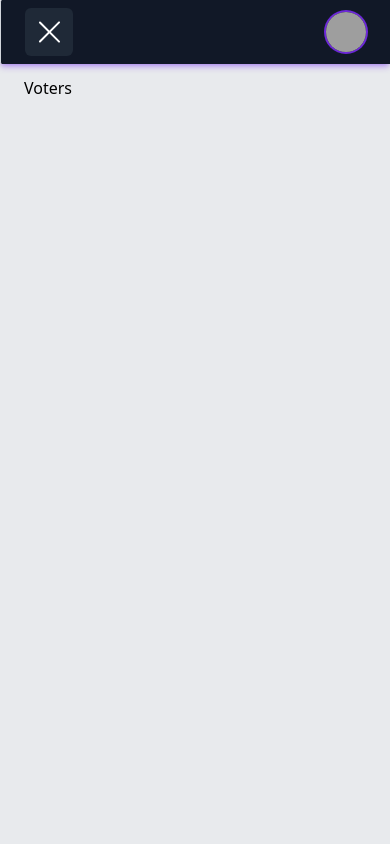
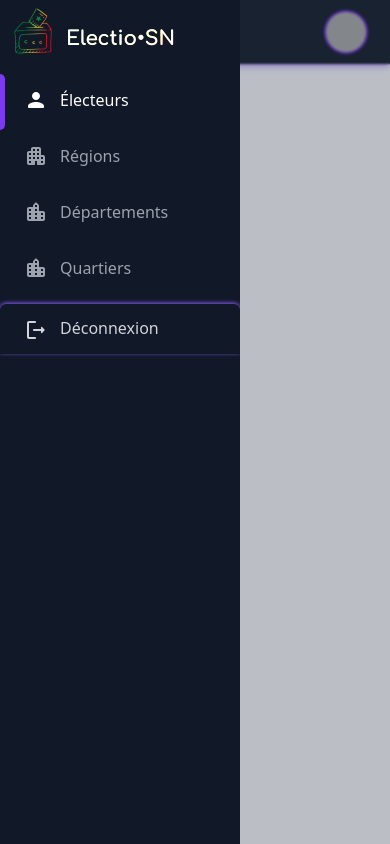
Before and after one commit to aliounebfam/electio-sn, a React (Vite) app: page /dashboard/voters in a window 390 px wide. Both pictures are taken after a click on the button 49 px from the left and 32 px from the top of the page. Built offline with nearby package versions, Linux system fonts and the light colour scheme; no server answers; grey boxes are pictures that could not be loaded; a web font is replaced by a local one.

Commit message:
make dashboard responsive

```diff
--- a/src/Routes.jsx
+++ b/src/Routes.jsx
@@ -12,6 +12,7 @@ import Voters from "./pages/dashboard/Voters";
 import Regions from "./pages/dashboard/Regions";
 import Departments from "./pages/dashboard/Departments";
 import Districts from "./pages/dashboard/Districts";
+import { Navigate } from "react-router-dom";
 
 
 export const router = createBrowserRouter(
@@ -66,6 +67,10 @@ export const router = createBrowserRouter(
                     path: "districts",
                     element: <Districts />
                 },
+                {
+                    path: "",
+                    element: <Navigate to="voters" />
+                },
             ]
         },
         {
--- a/src/components/dasboard/HeaderDash.jsx
+++ b/src/components/dasboard/HeaderDash.jsx
@@ -2,10 +2,24 @@ import React from 'react'
 import { Link } from 'react-router-dom'
 import { Turn as Hamburger } from 'hamburger-react'
 import { useState, useEffect } from 'react';
+import Backdrop from '@mui/material/Backdrop';
+import PersonRoundedIcon from '@mui/icons-material/PersonRounded';
+import LocationCityRoundedIcon from '@mui/icons-material/LocationCityRounded';
+import AsideNavbarItem from './AsideNavbarItem';
+import ApartmentRoundedIcon from '@mui/icons-material/ApartmentRounded';
+import LogoutRoundedIcon from '@mui/icons-material/LogoutRounded';
 
 export default function HeaderDash() {
 
     const [isMobileMenuVisible, setIsMobileMenuVisible] = useState(false);
+
+    const [openMobileNavbarBackdrop, setOpenMobileNavbarBackdrop] = React.useState(false);
+    const handleCloseMobileNavbarBackdrop = () => {
+        setOpenMobileNavbarBackdrop(false);
+    };
+    const handleToggleMobileNavbarBackdrop = () => {
+        setOpenMobileNavbarBackdrop(!openMobileNavbarBackdrop);
+    };
 
     const [count, setCount] = useState(0);
 
@@ -25,6 +39,7 @@ export default function HeaderDash() {
                     <button type="button" className="transition-all duration-200 rounded-md md:hidden bg-gray-800 hover:bg-gray-700 ">
                         <Hamburger size={29} label="Afficher le menu" rounded toggled={isMobileMenuVisible}
                             onToggle={toggled => {
+                                // handleToggle
                                 if (toggled) { setIsMobileMenuVisible(!isMobileMenuVisible) }
                                 if (count != 0 && count % 2 == 0) setIsMobileMenuVisible(false)
                             }}
@@ -34,6 +49,44 @@ export default function HeaderDash() {
 
                     <img className="ml-4 cursor-pointer inline-block h-10 w-10 rounded-full ring-2 ring-violet-700" src="https://images.unsplash.com/photo-1491528323818-fdd1faba62cc?ixlib=rb-1.2.1&ixid=eyJhcHBfaWQiOjEyMDd9&auto=format&fit=facearea&facepad=2&w=256&h=256&q=80" alt="" />
                 </div>
+
+                {/* Start Mobile nav bar */}
+                <Backdrop
+                    className="flex justify-start items-center h-screen text-violet-600 bg-gray-700/25 backdrop-blur-[1px] z-50"
+                    open={isMobileMenuVisible}
+                    onClick={() => setIsMobileMenuVisible(false)}
+                >
+                    <nav className="fixed text-white h-screen z-30 flex-shrink-0 w-[200px] xs:w-60 overflow-y-auto bg-gray-900 block">
+                        <div className="pt-[6px]">
+                            <div className='hover:text-transparent px-2 flex items-center space-x-2'>
+                                <img className='pb-2' src="./../electio_sn_logo.png" alt="Logo Electio SN" width={50} />
+                                <Link to={'/'} className="pt-2">
+                                    <span className="bg-clip-text hover:bg-[length:100%_100%] bg-no-repeat bg-gradient-to-br  from-[#007E3C] via-[#F0E33F] to-[#D71A21] text-xl font-bold font-Comfortaa" >
+                                        Electio•SN
+                                    </span>
+                                </Link>
+                            </div>
+                            <div>
+
+                                <div className='m-6 flex flex-col space-y-8'>
+                                    <AsideNavbarItem text={"Électeurs"} icon={<PersonRoundedIcon />} path={'voters'} />
+                                    <AsideNavbarItem text={"Régions"} icon={<ApartmentRoundedIcon />} path={'regions'} />
+                                    <AsideNavbarItem text={"Départements"} icon={<LocationCityRoundedIcon />} path={'departments'} />
+                                    <AsideNavbarItem text={"Quartiers"} icon={<LocationCityRoundedIcon />} path={'districts'} />
+                                </div>
+                                <div className='sticky space-x-3 text-gray-300 rounded-t-md hover:text-white bg-gray-900 shadow-[0_-1px_4px_0_rgba(0,0,0,0.1)] shadow-violet-500 inset-0 p-3 pl-6'>
+                                    <LogoutRoundedIcon />
+                                    <span>
+                                        Déconnexion
+                                    </span>
+                                </div>
+                            </div>
+                        </div>
+                    </nav>
+                </Backdrop>
+
+
+                {/* End Mobile nav bar */}
             </header>
         </>
     )
```
